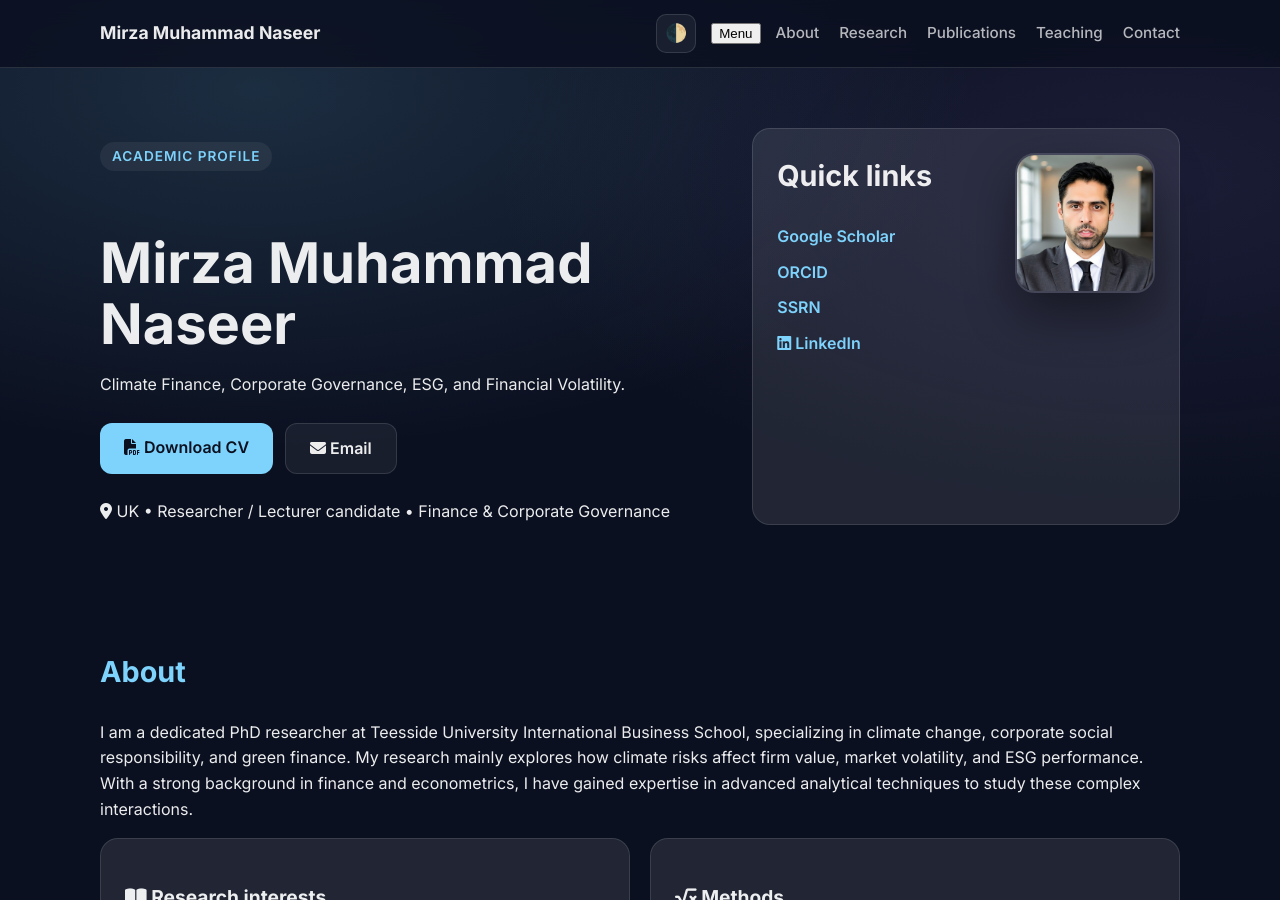
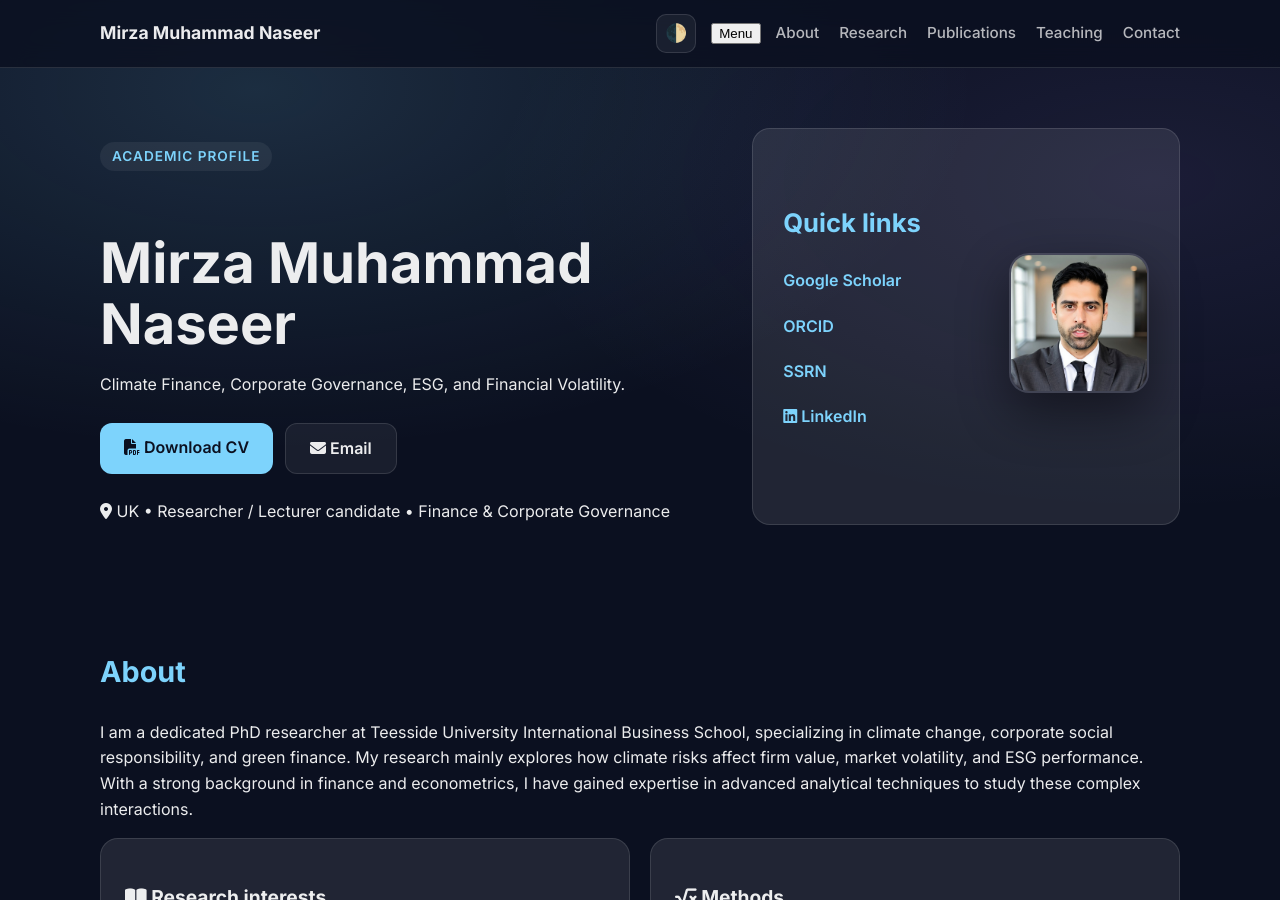
Before and after one commit to mmnaseer/mmnaseer.github.io, a Jekyll site: the page index.html, which Jekyll copies as it is, in a window 1280 px wide and 900 px high. Built offline with Jekyll 4.4.1, drawn with Linux system fonts in a browser that asks for light colours; a style sheet for code colours, icons or effects is not loaded.

Commit message:
Update index.html

```diff
--- a/index.html
+++ b/index.html
@@ -60,22 +60,21 @@
             <span>Finance & Corporate Governance</span>
           </div>
         </div>
+      <aside class="card quick-links-card" style="display: flex; flex-direction: row; justify-content: space-between; align-items: center; padding: 30px; gap: 20px;">
+  <div class="card-content">
+    <h2 class="card-title" style="margin-top: 0; margin-bottom: 20px; font-size: 1.6rem;">Quick links</h2>
+    <ul class="link-list" style="list-style: none; padding: 0; line-height: 2.2;">
+      <li><a href="https://scholar.google.com/citations?user=SM0wvw0AAAAJ&hl=en"><i class="ai ai-google-scholar"></i> Google Scholar</a></li>
+      <li><a href="https://orcid.org/0000-0002-5740-1927"><i class="ai ai-orcid"></i> ORCID</a></li>
+      <li><a href="https://papers.ssrn.com/Sol3/Cf_Dev/AbsByAuth.cfm?per_id=2599287"><i class="ai ai-ssrn"></i> SSRN</a></li>
+      <li><a href="https://www.linkedin.com/in/mirzamnaseer/"><i class="fab fa-linkedin"></i> LinkedIn</a></li>
+    </ul>
+  </div>
 
-        <aside class="card quick-links-card">
-          <div class="card-content">
-            <h2 class="card-title" style="margin-top: 0; color: var(--text);">Quick links</h2>
-            <ul class="link-list">
-              <li><a href="https://scholar.google.com/citations?user=SM0wvw0AAAAJ&hl=en" target="_blank"><i class="ai ai-google-scholar"></i> Google Scholar</a></li>
-              <li><a href="https://orcid.org/0000-0002-5740-1927" target="_blank"><i class="ai ai-orcid"></i> ORCID</a></li>
-              <li><a href="https://papers.ssrn.com/Sol3/Cf_Dev/AbsByAuth.cfm?per_id=2599287" target="_blank"><i class="ai ai-ssrn"></i> SSRN</a></li>
-              <li><a href="https://www.linkedin.com/in/mirzamnaseer/" target="_blank"><i class="fab fa-linkedin"></i> LinkedIn</a></li>
-            </ul>
-          </div>
-
-          <div class="profile-photo-container">
-            <img src="assets/photo.jpg" alt="Mirza Muhammad Naseer" class="profile-img">
-          </div>
-        </aside>
+  <div class="profile-photo-container" style="flex-shrink: 0;">
+    <img src="assets/photo.jpg" class="profile-img" alt="Mirza Muhammad Naseer">
+  </div>
+</aside>
       </div>
     </section>
 
```
